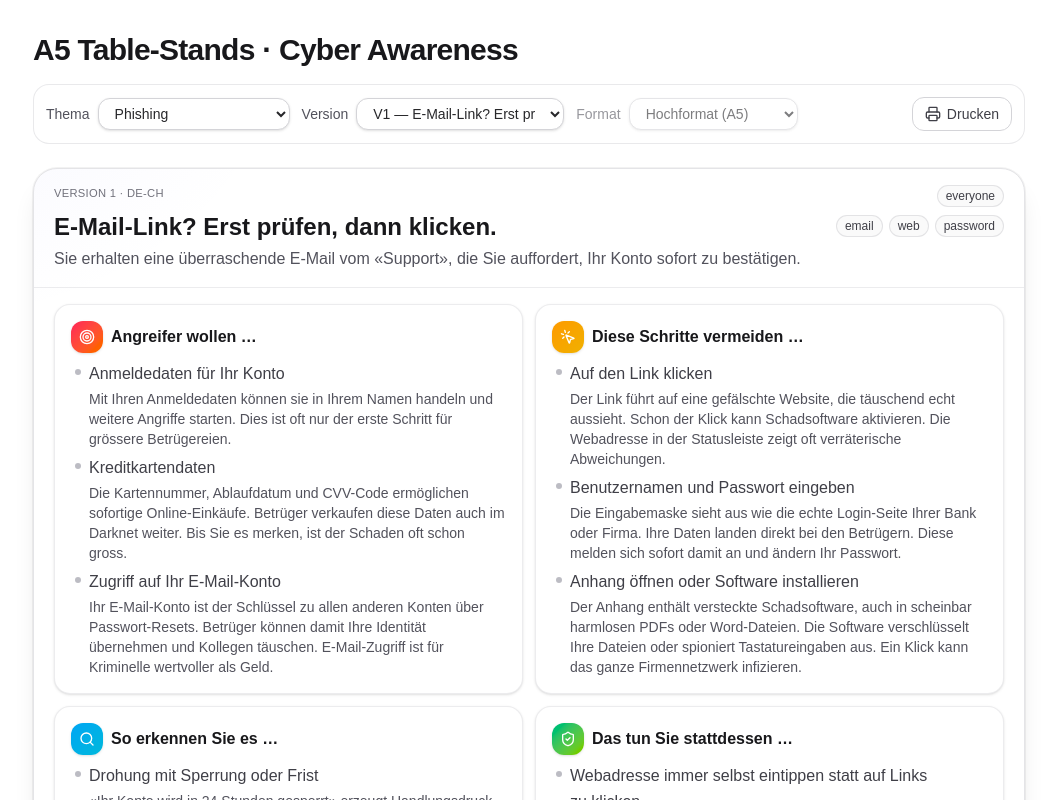
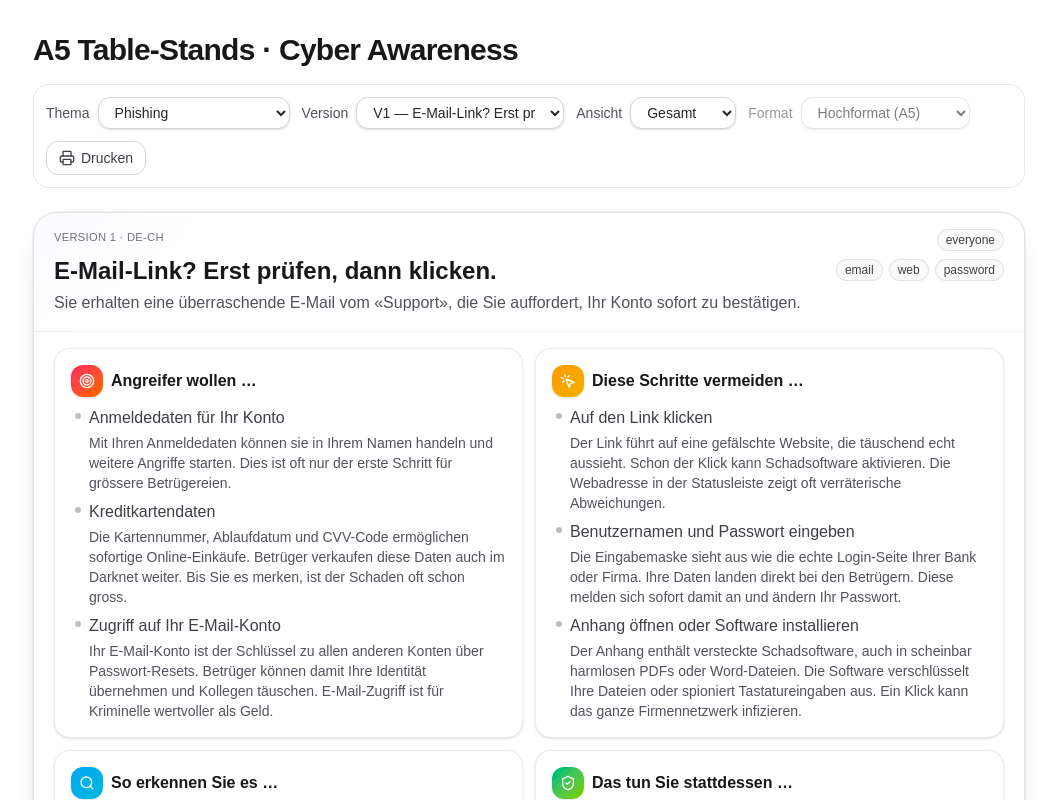
Before and after one commit to ilyamisyura/nextcysec, a Next.js app: page / in a window 1280 px wide. Shown: the top 800 px of the page, without its empty margins (111-1168 px from the left). Built offline with nearby package versions, Linux system fonts and the light colour scheme.

Commit message:
Added detect layout

```diff
--- a/app/components/Controls.tsx
+++ b/app/components/Controls.tsx
@@ -9,12 +9,16 @@
   setTopicId,
   versionIdx,
   setVersionIdx,
+  mode,
+  setMode,
 }: {
   topics: Topic[];
   topicId: string;
   setTopicId: (id: string) => void;
   versionIdx: number;
   setVersionIdx: (i: number) => void;
+  mode: "full" | "detect";
+  setMode: (m: "full" | "detect") => void;
 }) {
   const topic = topics.find((t) => t.id === topicId);
   const versions = topic?.items ?? [];
@@ -61,6 +65,19 @@
             </select>
           </label>
 
+          {/* Mode select */}
+          <label className="flex items-center gap-2 text-sm">
+            <span className="text-zinc-600 dark:text-zinc-300">Ansicht</span>
+            <select
+              value={mode}
+              onChange={(e) => setMode(e.target.value as "full" | "detect")}
+              className="rounded-xl border border-zinc-300 bg-white px-3 py-1.5 text-sm text-zinc-800 shadow-sm outline-none focus:ring-2 focus:ring-zinc-900 dark:border-zinc-700 dark:bg-zinc-950 dark:text-zinc-100"
+            >
+              <option value="full">Gesamt</option>
+              <option value="detect">Erkennen</option>
+            </select>
+          </label>
+
           {/* Format placeholder (future) */}
           <label className="flex items-center gap-2 text-sm opacity-60">
             <span className="text-zinc-600 dark:text-zinc-300">Format</span>
--- a/app/components/TableStandCard.tsx
+++ b/app/components/TableStandCard.tsx
@@ -10,12 +10,15 @@
   data,
   orientation,
   index,
+  mode = "full",
 }: {
   data: Artifact;
   orientation: "portrait" | "landscape";
   index: number;
+  mode?: "full" | "detect";
 }) {
-  const grid = orientation === "portrait" ? "md:grid-cols-2" : "md:grid-cols-4";
+  const baseGrid = orientation === "portrait" ? "md:grid-cols-2" : "md:grid-cols-4";
+  const grid = mode === "detect" ? "md:grid-cols-3" : baseGrid;
 
   return (
     <A5Frame orientation={orientation}>
@@ -43,11 +46,10 @@
           </div>
         </header>
 
-        {/* Process Strip */}
-        <section
-          className={cx("grid flex-1 grid-cols-1 gap-3 px-5 py-4", grid)}
-        >
-          {PROCESS.map(({ key, title, icon: Icon, accent }) => (
+        {/* Process Strip / Detect-only view */}
+        <section className={cx("grid flex-1 grid-cols-1 gap-3 px-5 py-4", grid)}>
+          {mode === "full"
+            ? PROCESS.map(({ key, title, icon: Icon, accent }) => (
                 <div
                   key={key}
                   className="group relative flex flex-col rounded-2xl border border-zinc-200/70 bg-white p-4 shadow-sm transition-shadow hover:shadow-md dark:border-zinc-700/70 dark:bg-zinc-950"
@@ -84,6 +86,23 @@
                     ))}
                   </ul>
                 </div>
+              ))
+            : // Detect-only mode: show each detection item as its own card
+              (data["detection"] as Detail[]).map((item, i) => (
+                <div
+                  key={i}
+                  className="group relative flex flex-col rounded-2xl border border-zinc-200/70 bg-white p-4 shadow-sm transition-shadow hover:shadow-md dark:border-zinc-700/70 dark:bg-zinc-950"
+                >
+                  <div className="pointer-events-none absolute -inset-px -z-10 rounded-2xl opacity-0 ring-1 ring-black/5 transition-opacity group-hover:opacity-100" />
+                  <h2 className="mb-1 text-md font-semibold text-zinc-900 dark:text-zinc-100">
+                    {item.title}
+                  </h2>
+                  {item.description ? (
+                    <p className="text-md text-zinc-700 dark:text-zinc-300">
+                      {item.description}
+                    </p>
+                  ) : null}
+                </div>
               ))}
         </section>
 
--- a/app/page.tsx
+++ b/app/page.tsx
@@ -12,6 +12,7 @@
   // Defaults
   const [topicId, setTopicId] = useState(CATALOG[0].id);
   const [versionIdx, setVersionIdx] = useState(0);
+  const [mode, setMode] = useState<"full" | "detect">("full");
 
   // Keep only one view for now (Hochformat).
   const orientation: "portrait" | "landscape" = "portrait";
@@ -39,6 +40,8 @@
         setTopicId={setTopicId}
         versionIdx={versionIdx}
         setVersionIdx={setVersionIdx}
+        mode={mode}
+        setMode={setMode}
       />
 
       {current ? (
@@ -47,6 +50,7 @@
             data={current}
             orientation={orientation}
             index={versionIdx}
+            mode={mode}
           />
         </div>
       ) : (
```
Lines whose indentation alone changed are shown as unchanged.
